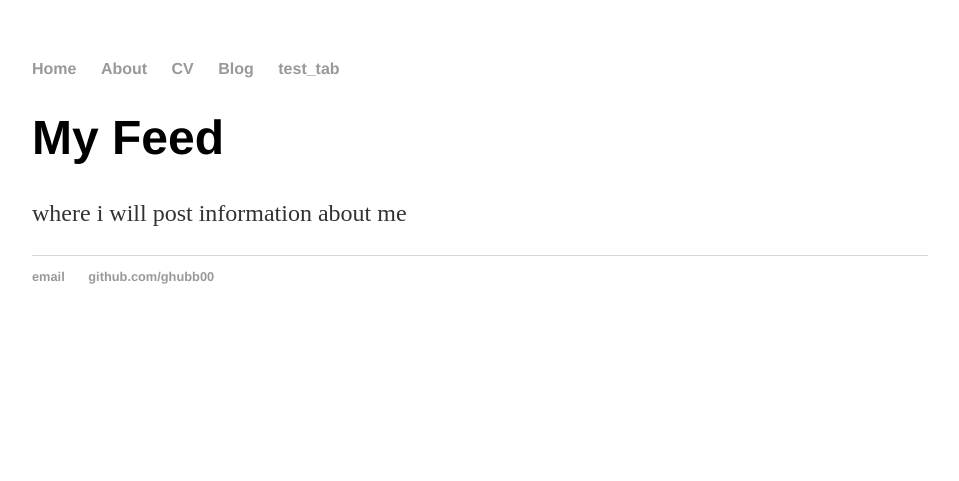
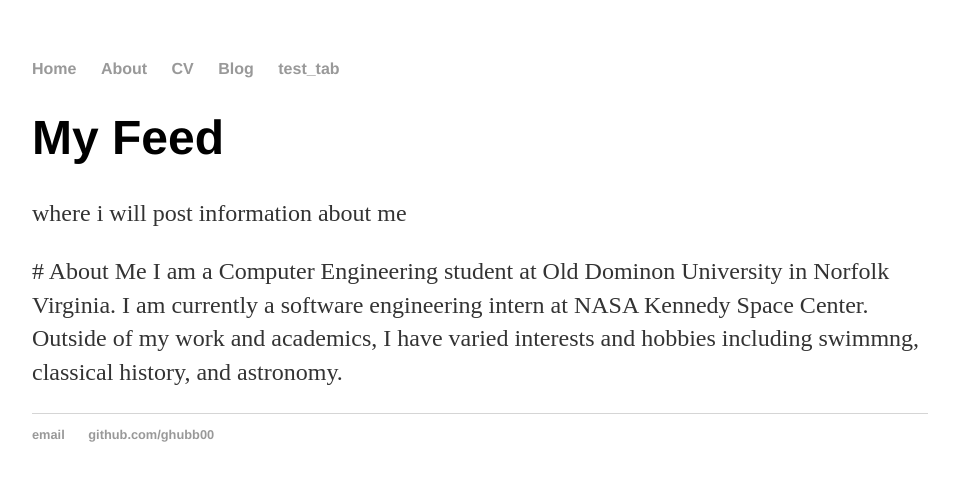
Before and after one commit to ghubb00/ghubb001.github.io, a Jekyll site: the page built from about/index.html, in a window 1280 px wide. Shown: the top 481 px of the page, without its empty margins (160-1119 px from the left). Built offline with Jekyll 4.4.1, drawn with Linux system fonts in a browser that asks for light colours.

Commit message:
Update index.html

```diff
--- a/about/index.html
+++ b/about/index.html
@@ -4,3 +4,9 @@ title: My Feed
 ---
 	<h1>{{ page.title }}</h1>
 	<p> where i will post information about me <p>
+
+	<p> # About Me
+
+I am a Computer Engineering student at Old Dominon University in Norfolk Virginia.  I am currently a software engineering intern at NASA Kennedy Space Center.
+
+Outside of my work and academics, I have varied interests and hobbies including swimmng, classical history, and astronomy. <p>
```
